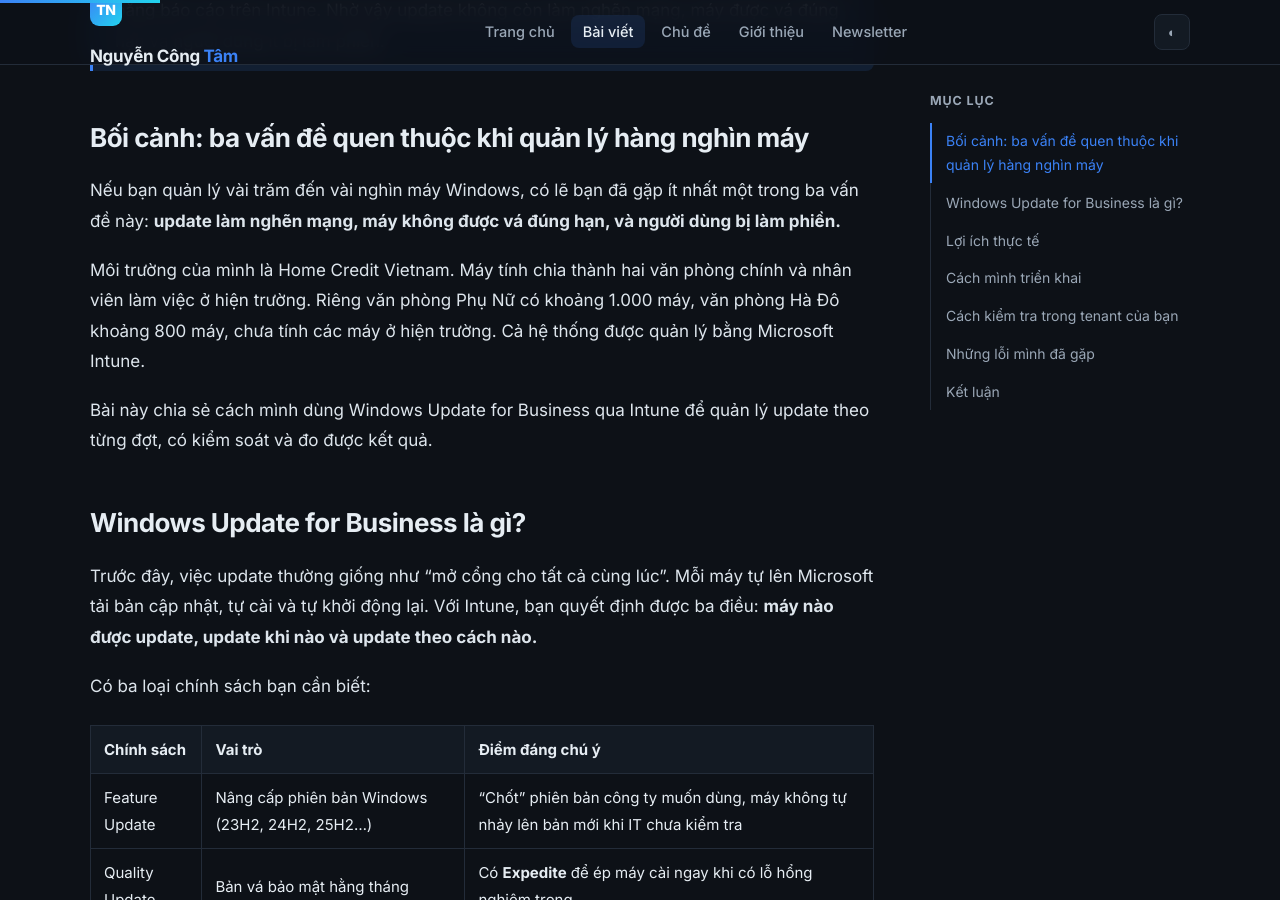
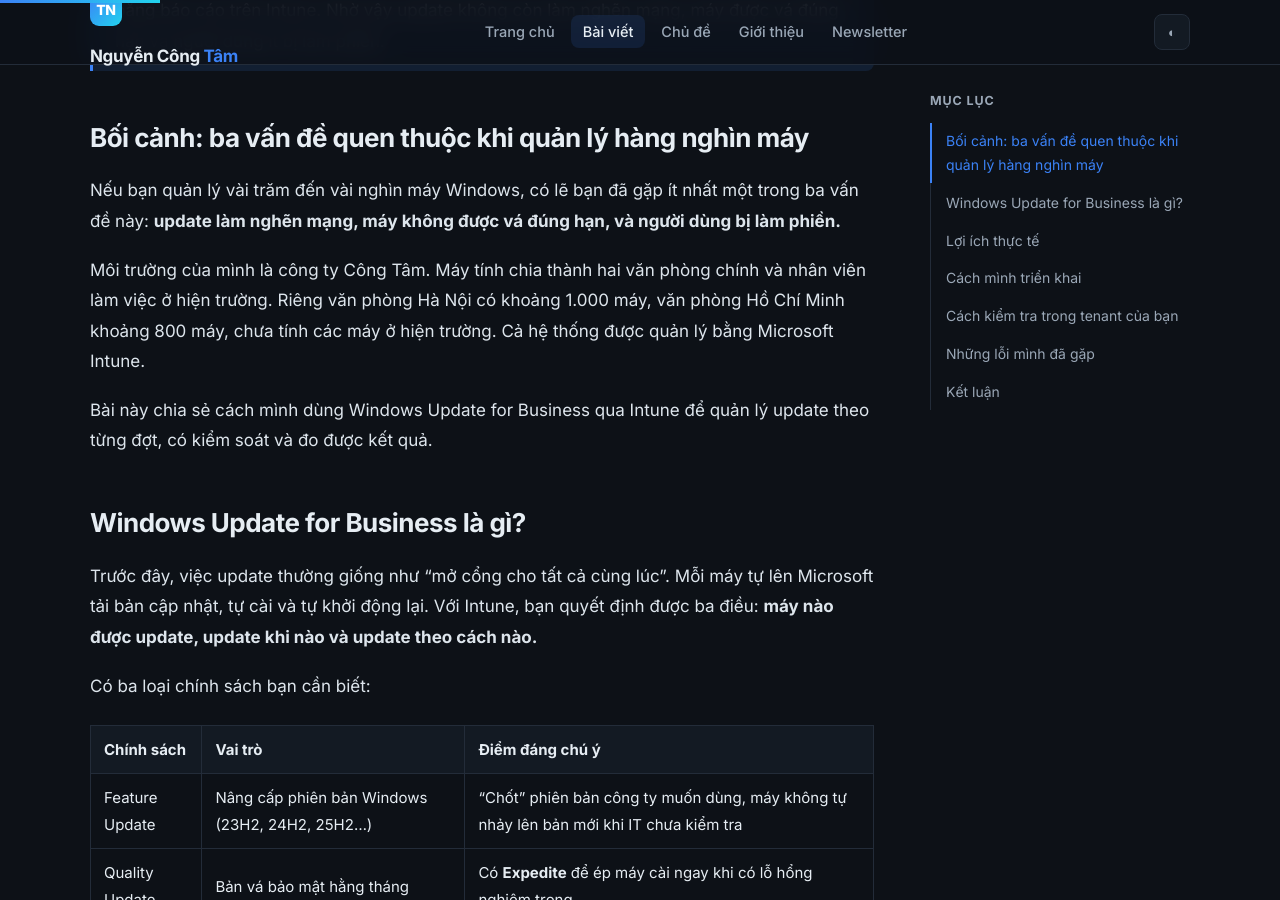
Before and after one commit to congtamsoul/congtamsoul.github.io, a Jekyll site: the page built from _posts/2026-10-16-windows-update-intune-update-ring.md, in a window 1280 px wide and 900 px high, scrolled down 681 px. Built offline with Jekyll 4.4.1, drawn with Linux system fonts in a browser that asks for light colours; some of the changed text lies outside the part shown.

Commit message:
edit từ

```diff
--- a/_posts/2026-10-16-windows-update-intune-update-ring.md
+++ b/_posts/2026-10-16-windows-update-intune-update-ring.md
@@ -28,7 +28,7 @@
 
 Nếu bạn quản lý vài trăm đến vài nghìn máy Windows, có lẽ bạn đã gặp ít nhất một trong ba vấn đề này: **update làm nghẽn mạng, máy không được vá đúng hạn, và người dùng bị làm phiền.**
 
-Môi trường của mình là Home Credit Vietnam. Máy tính chia thành hai văn phòng chính và nhân viên làm việc ở hiện trường. Riêng văn phòng Phụ Nữ có khoảng 1.000 máy, văn phòng Hà Đô khoảng 800 máy, chưa tính các máy ở hiện trường. Cả hệ thống được quản lý bằng Microsoft Intune.
+Môi trường của mình là công ty Công Tâm. Máy tính chia thành hai văn phòng chính và nhân viên làm việc ở hiện trường. Riêng văn phòng Hà Nội có khoảng 1.000 máy, văn phòng Hồ Chí Minh khoảng 800 máy, chưa tính các máy ở hiện trường. Cả hệ thống được quản lý bằng Microsoft Intune.
 
 Bài này chia sẻ cách mình dùng Windows Update for Business qua Intune để quản lý update theo từng đợt, có kiểm soát và đo được kết quả.
 
@@ -68,10 +68,10 @@
 | Wave | Số máy | Hoãn Quality Update | Ghi chú |
 |---|---|---|---|
 | Wave 0 | 7 | 1 ngày | Máy của IT, là "chuột bạch" của cả hệ thống |
-| Wave 1 | ~500 | 6 ngày | Một nửa văn phòng Phụ Nữ, cộng máy hiện trường |
-| Wave 2 | ~400 | 7 ngày | Một nửa văn phòng Hà Đô |
-| Wave 1-1 | còn lại | 8 ngày | Nửa còn lại của văn phòng Phụ Nữ |
-| Wave 2-2 | còn lại | 9 ngày | Nửa còn lại của văn phòng Hà Đô |
+| Wave 1 | ~500 | 6 ngày | Một nửa văn phòng Hà Nội, cộng máy hiện trường |
+| Wave 2 | ~400 | 7 ngày | Một nửa văn phòng Hồ Chí Minh |
+| Wave 1-1 | còn lại | 8 ngày | Nửa còn lại của văn phòng Hà Nội |
+| Wave 2-2 | còn lại | 9 ngày | Nửa còn lại của văn phòng Hồ Chí Minh |
 
 Tất cả các nhóm đều hoãn Feature Update 30 ngày. Với cách sắp xếp này, mỗi ngày chỉ có một nhóm tải bản cập nhật, và các văn phòng được xen kẽ để không văn phòng nào chịu tải hai ngày liên tiếp.
 
```
